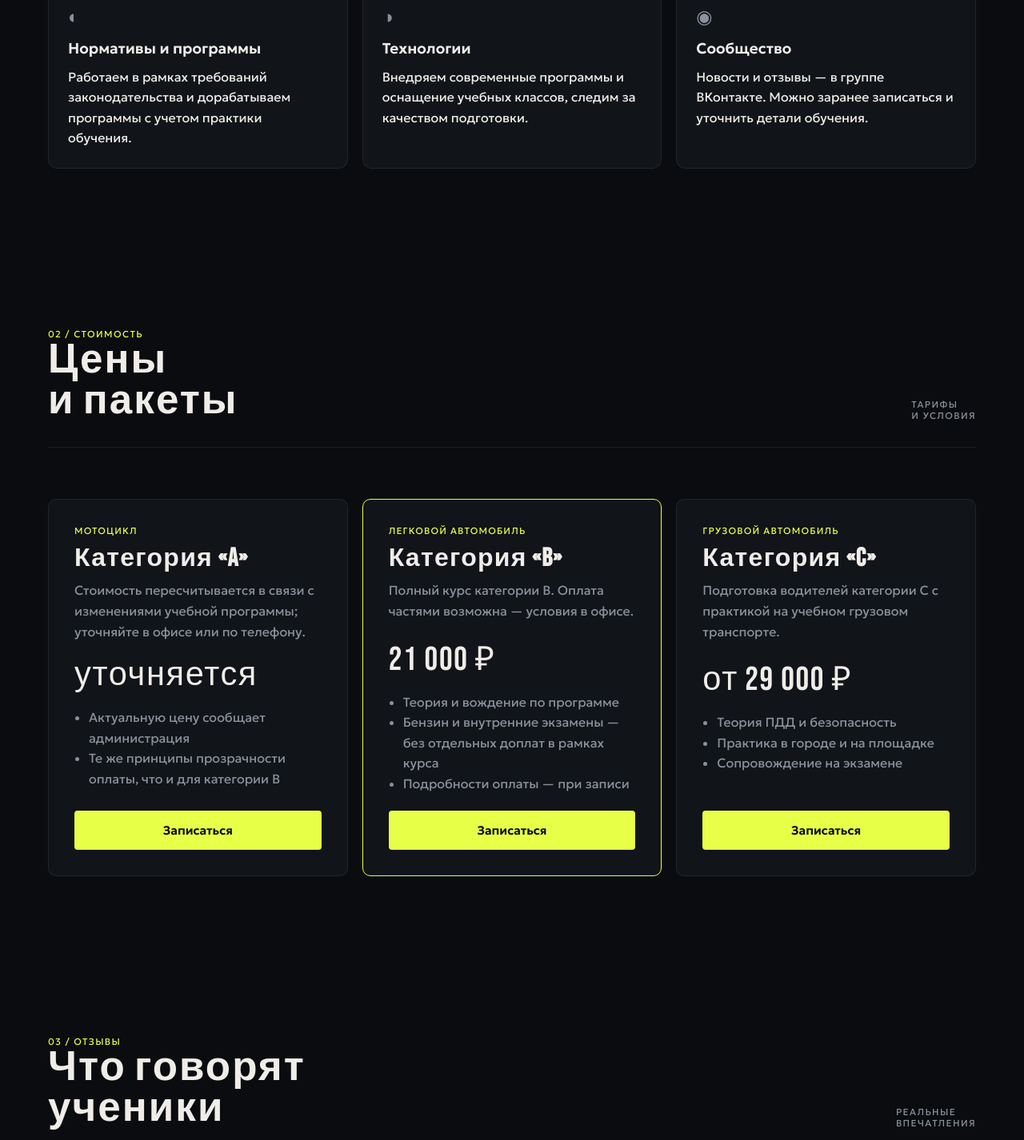
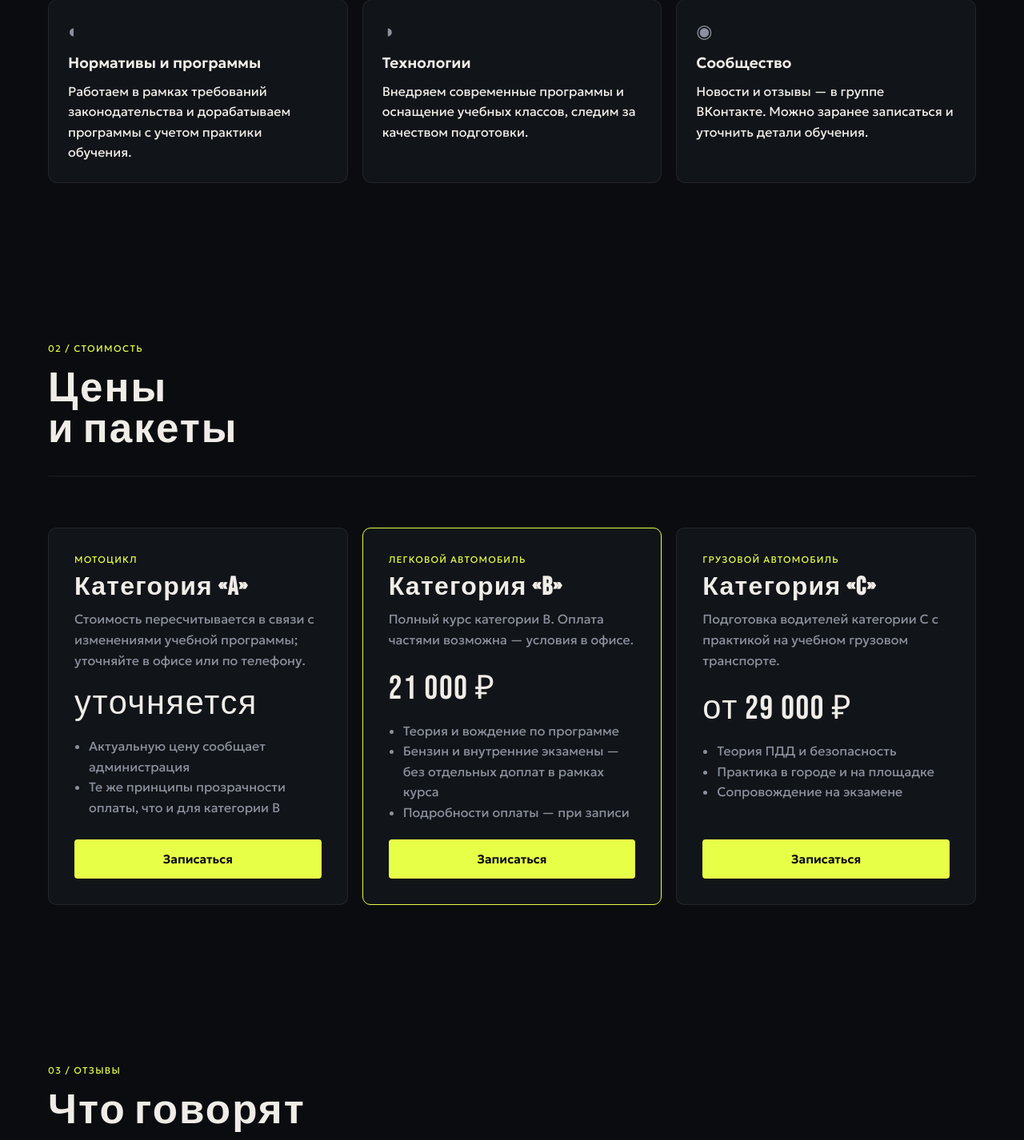
Before and after one commit to shunichkaa/sirena, a React (Vite) app: page / in a window 1280 px wide. Shown: the part 1330-2756 px from the top of the page at 80% size. Built offline with nearby package versions, Linux system fonts and the light colour scheme.

Commit message:
Remove unused `tag` props and update links, styles, and content across sections

```diff
--- a/src/app/styles/global.css
+++ b/src/app/styles/global.css
@@ -285,6 +285,17 @@ h1 {
   border-bottom: 1px solid var(--border);
   margin-bottom: 64px;
   padding-bottom: 32px;
+}
+
+.section-header > div {
+  display: flex;
+  flex-direction: column;
+  gap: 18px;
+}
+
+.section-header .section-num,
+.section-header .section-title {
+  margin: 0;
 }
 
 .reveal-on-scroll {
@@ -930,7 +941,7 @@ body.vision-mode .documents-page-title {
   padding-left: 0;
   list-style: none;
   display: grid;
-  gap: 12px;
+  gap: 16px;
 }
 
 .documents-category-title {
@@ -938,7 +949,7 @@ body.vision-mode .documents-page-title {
   font-size: 1.15rem;
   font-weight: 600;
   line-height: 1.35;
-  color: var(--text);
+  color: var(--accent);
 }
 
 .documents-file-list {
--- a/src/widgets/about-section/ui/AboutSection.jsx
+++ b/src/widgets/about-section/ui/AboutSection.jsx
@@ -10,13 +10,6 @@ export function AboutSection() {
             Почему
             <br />
             выбирают нас
-          </>
-        }
-        tag={
-          <>
-            Коротко
-            <br />
-            о школе
           </>
         }
       />
--- a/src/widgets/consult-section/ui/ConsultSection.jsx
+++ b/src/widgets/consult-section/ui/ConsultSection.jsx
@@ -12,13 +12,6 @@ export function ConsultSection() {
             Консультация
             <br />
             и запись
-          </>
-        }
-        tag={
-          <>
-            Напишите
-            <br />
-            нам
           </>
         }
       />
--- a/src/widgets/footer/ui/Footer.jsx
+++ b/src/widgets/footer/ui/Footer.jsx
@@ -16,7 +16,7 @@ export function Footer() {
             <a href="#contacts">Контакты</a>
           </li>
           <li>
-            <a href="/documents">Сведения и документы</a>
+            <a href="#/documents">Сведения и документы</a>
           </li>
         </ul>
       </nav>
--- a/src/widgets/header/ui/HeaderSection.jsx
+++ b/src/widgets/header/ui/HeaderSection.jsx
@@ -14,7 +14,7 @@ export function HeaderSection() {
 
   return (
     <header className="site-header">
-      <a className="site-logo" href="/">
+      <a className="site-logo" href={import.meta.env.BASE_URL}>
         Сирена.
       </a>
       <button
--- a/src/widgets/hero-section/ui/HeroSection.jsx
+++ b/src/widgets/hero-section/ui/HeroSection.jsx
@@ -4,7 +4,7 @@ import { schoolContacts } from '../../../entities/school/model/content'
 export function HeroSection() {
   return (
     <section className="hero section" id="top">
-      <p className="hero-label">Автошкола «Сирена» · Озерск</p>
+      <p className="hero-label">Автошкола «Сирена» · г. Озерск</p>
       <h1>
         <span className="line-accent">Сирена.</span>
         <br />
--- a/src/widgets/pricing-section/ui/PricingSection.jsx
+++ b/src/widgets/pricing-section/ui/PricingSection.jsx
@@ -12,13 +12,6 @@ export function PricingSection() {
             Цены
             <br />
             и пакеты
-          </>
-        }
-        tag={
-          <>
-            Тарифы
-            <br />
-            и условия
           </>
         }
       />
--- a/src/widgets/reviews-section/ui/ReviewsSection.jsx
+++ b/src/widgets/reviews-section/ui/ReviewsSection.jsx
@@ -15,13 +15,6 @@ export function ReviewsSection() {
             ученики
           </>
         }
-        tag={
-          <>
-            Реальные
-            <br />
-            впечатления
-          </>
-        }
       />
       <div className="reviews-slider" aria-label="Отзывы учеников">
         <div className="scroll-track">
```
Also changed, not shown: src/widgets/categories-section/ui/CategoriesSection.jsx (+0 -7 lines).
